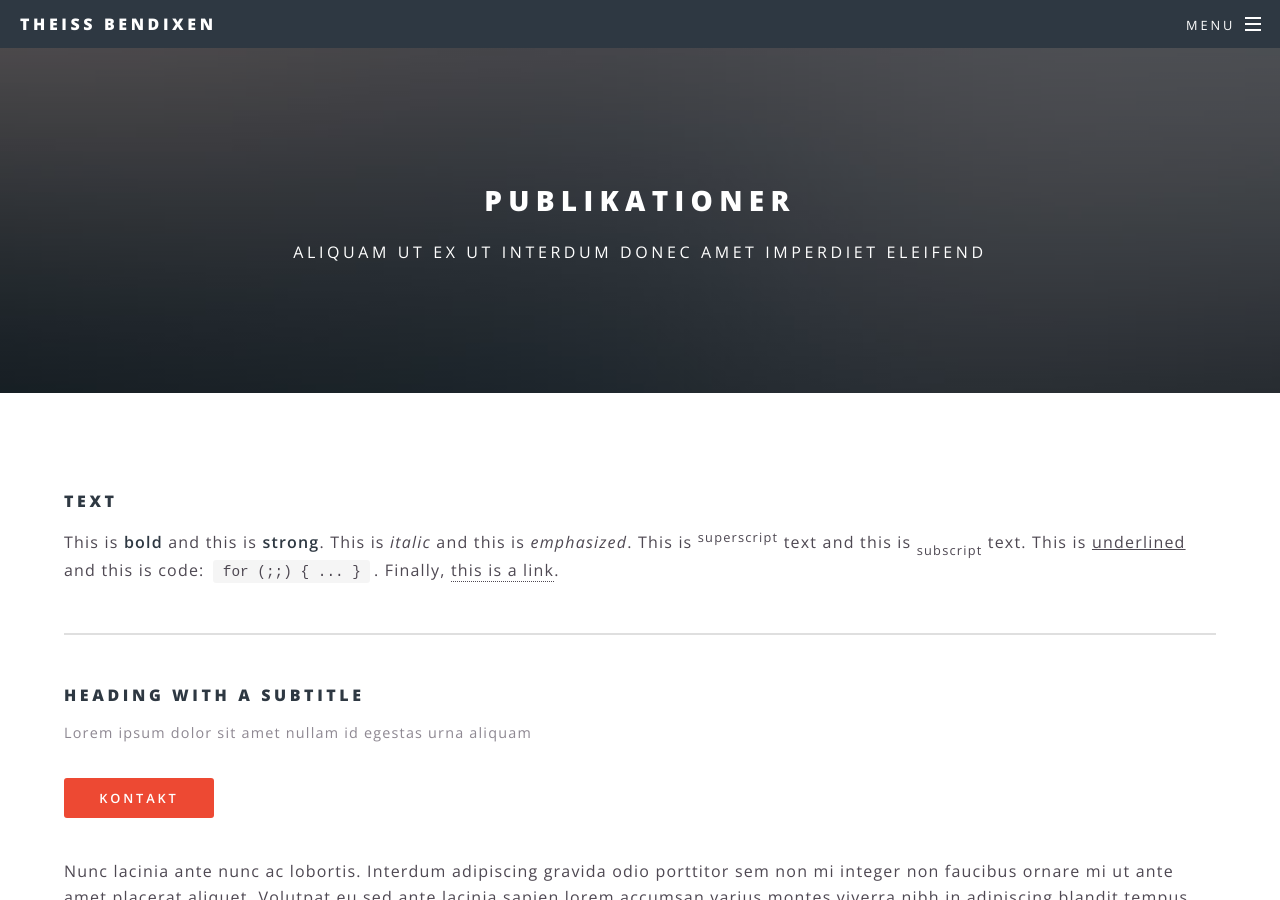
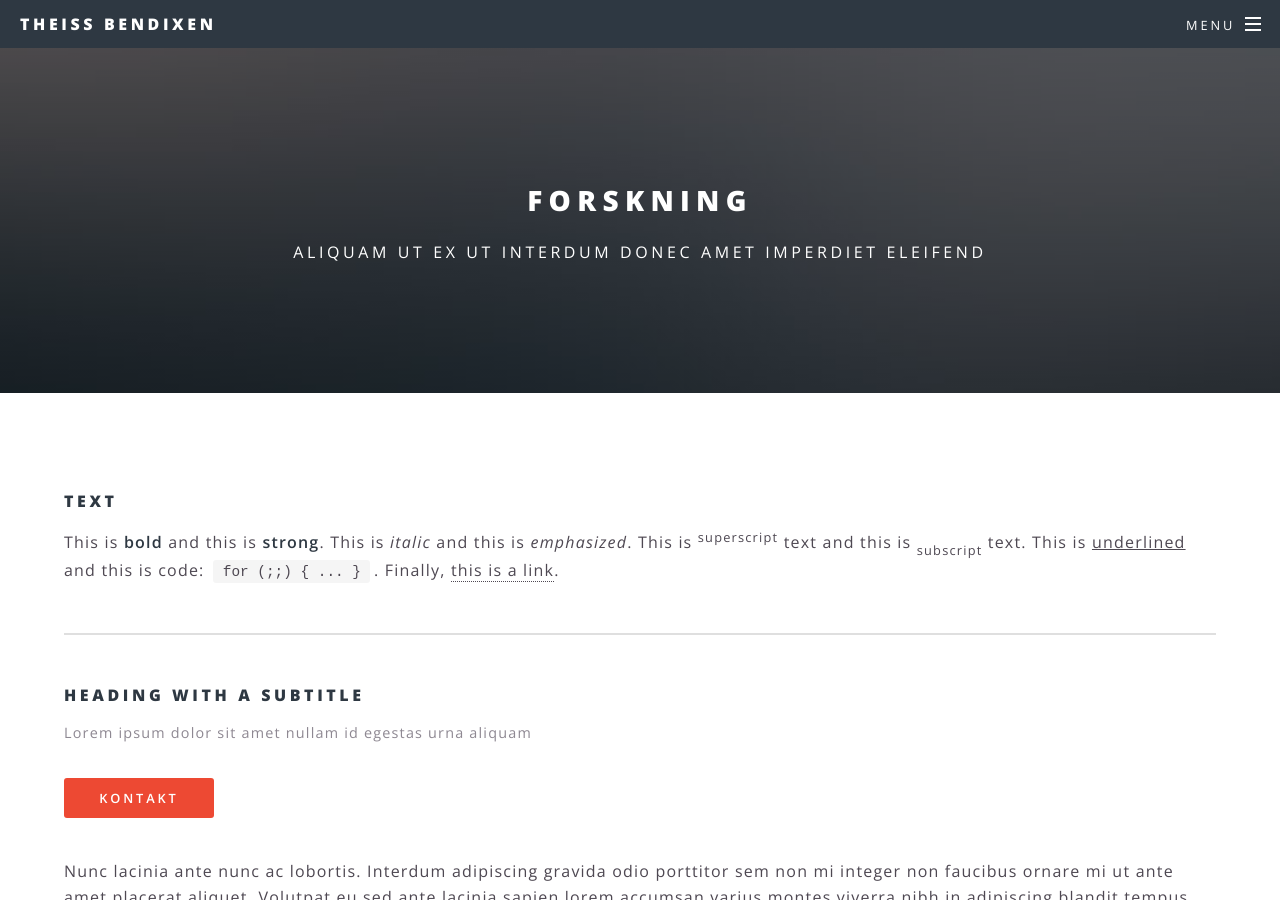
Before and after one commit to tbendixen/tbendixen.github.io, a Jekyll site: the page built from elements.html, in a window 1280 px wide and 900 px high. Built offline with Jekyll 4.4.1, drawn with Linux system fonts in a browser that asks for light colours.

Commit message:
Update elements.html

```diff
--- a/elements.html
+++ b/elements.html
@@ -1,6 +1,6 @@
 ---
 layout: page
-title: Publikationer
+title: Forskning
 ---
 			<section>
 				<h4>Text</h4>
@@ -32,8 +32,6 @@ title: Publikationer
 
 				<p><span class="image left"><img src="images/pic04.jpg" alt="" /></span><h4>Reference</h4>
 							<p>Lorem ipsum dolor sit amet nullam id egestas urna aliquam</p></p>
-
-				<hr />
 
 				<hr />
 
```
